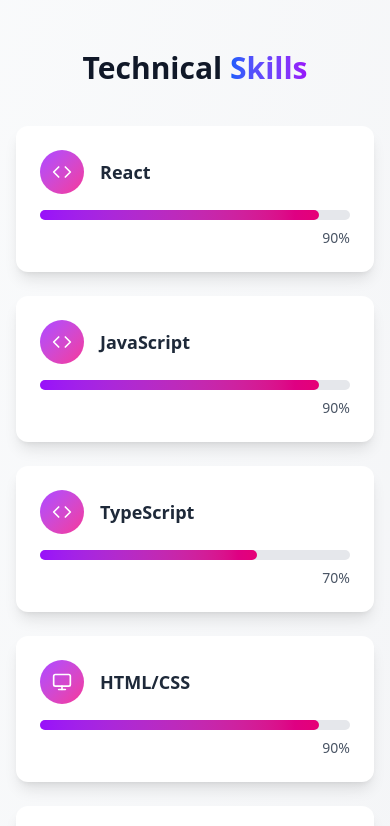
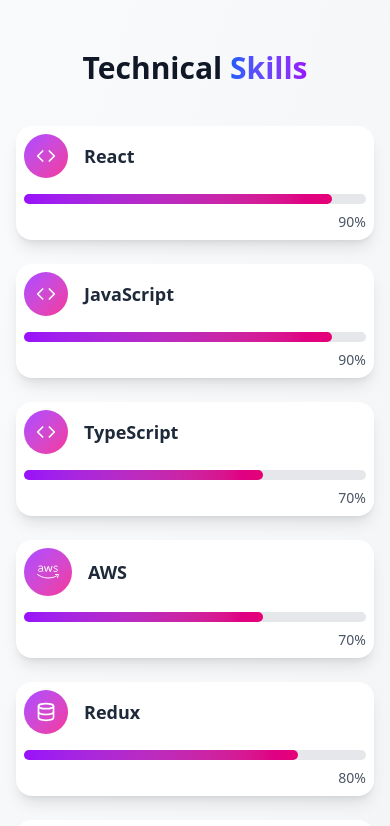
Before and after one commit to sandipnandy1/Portfolio, a React (Vite) app: page / in a window 390 px wide. Shown: the part 2080-2906 px from the top of the page. Built offline with nearby package versions, Linux system fonts and the light colour scheme.

Commit message:
Added responsive skills section

```diff
--- a/src/sections/Skill.tsx
+++ b/src/sections/Skill.tsx
@@ -1,51 +1,134 @@
-import { easeInOut, motion } from 'framer-motion';
+import { easeInOut, motion } from "framer-motion";
+import React from "react";
 
 export default function Skill() {
-
   const Icons = {
     Code: () => (
-          <svg className="w-5 h-5" viewBox="0 0 24 24" fill="none" stroke="currentColor" strokeWidth="2" strokeLinecap="round" strokeLinejoin="round">
+      <svg
+        className="w-5 h-5"
+        viewBox="0 0 24 24"
+        fill="none"
+        stroke="currentColor"
+        strokeWidth="2"
+        strokeLinecap="round"
+        strokeLinejoin="round"
+      >
         <polyline points="16 18 22 12 16 6"></polyline>
         <polyline points="8 6 2 12 8 18"></polyline>
       </svg>
     ),
-        Monitor: () => (
-          <svg className="w-5 h-5" viewBox="0 0 24 24" fill="none" stroke="currentColor" strokeWidth="2" strokeLinecap="round" strokeLinejoin="round">
-            <rect x="2" y="3" width="20" height="14" rx="2" ry="2"></rect>
-            <line x1="8" y1="21" x2="16" y2="21"></line>
-            <line x1="12" y1="17" x2="12" y2="21"></line>
+    AWS: () => (
+      <svg
+        xmlns="http://www.w3.org/2000/svg"
+        fill="none"
+        viewBox="0 0 24 24"
+        id="Amazon-Web-Service-Logo--Streamline-Logos"
+        height="24"
+        width="24"
+      >
+        <desc>
+          Amazon Web Service Logo Streamline Icon: https://streamlinehq.com
+        </desc>
+        <path
+          stroke="#ffffff"
+          stroke-linejoin="round"
+          d="m8.5 6 1.5 5.5h0.5l1.5 -5h0.5l1.5 5h0.5L16 6"
+          stroke-width="1"
+        ></path>
+        <path
+          stroke="#ffffff"
+          stroke-linejoin="round"
+          d="M21.5 6.5c-0.333 -0.167 -0.894 -0.5 -2 -0.5 -1.106 0 -1.5 0.623 -1.5 1.5 0 1.32 3.5 1.3 3.5 2.5 0 1.027 -0.625 1.532 -2 1.5 -1.375 -0.032 -2 -0.5 -2 -0.5"
+          stroke-width="1"
+        ></path>
+        <path
+          stroke="#ffffff"
+          stroke-linejoin="round"
+          d="M2.5 6.5c0.167 -0.167 0.8 -0.5 2 -0.5s2 0.5 2 1l0 3.5c0 0.4 0.415 0.961 0.582 1.128"
+          stroke-width="1"
+        ></path>
+        <path
+          stroke="#ffffff"
+          stroke-linejoin="round"
+          d="M6.5 9s-1.2 -0.5 -2 -0.5c-1.343 0 -2 0.877 -2 2 0 1 1 1 1.5 1 1.12 0 2.5 -1 2.5 -1"
+          stroke-width="1"
+        ></path>
+        <path
+          stroke="#ffffff"
+          stroke-linecap="round"
+          stroke-linejoin="round"
+          d="M1.5 14.5C3 15.667 7.2 18 12 18c4 0 7.667 -1.333 8.5 -2"
+          stroke-width="1"
+        ></path>
+        <path
+          stroke="#ffffff"
+          stroke-linecap="round"
+          stroke-linejoin="round"
+          d="M19.5 14.5h3l-1 3"
+          stroke-width="1"
+        ></path>
       </svg>
     ),
     Database: () => (
-          <svg className="w-5 h-5" viewBox="0 0 24 24" fill="none" stroke="currentColor" strokeWidth="2" strokeLinecap="round" strokeLinejoin="round">
+      <svg
+        className="w-5 h-5"
+        viewBox="0 0 24 24"
+        fill="none"
+        stroke="currentColor"
+        strokeWidth="2"
+        strokeLinecap="round"
+        strokeLinejoin="round"
+      >
         <ellipse cx="12" cy="5" rx="9" ry="3"></ellipse>
         <path d="M21 12c0 1.66-4 3-9 3s-9-1.34-9-3"></path>
         <path d="M3 5v14c0 1.66 4 3 9 3s9-1.34 9-3V5"></path>
       </svg>
     ),
     Globe: () => (
-          <svg className="w-5 h-5" viewBox="0 0 24 24" fill="none" stroke="currentColor" strokeWidth="2" strokeLinecap="round" strokeLinejoin="round">
+      <svg
+        className="w-5 h-5"
+        viewBox="0 0 24 24"
+        fill="none"
+        stroke="currentColor"
+        strokeWidth="2"
+        strokeLinecap="round"
+        strokeLinejoin="round"
+      >
         <circle cx="12" cy="12" r="10"></circle>
         <line x1="2" y1="12" x2="22" y2="12"></line>
         <path d="M12 2a15.3 15.3 0 014 10 15.3 15.3 0 01-4 10 15.3 15.3 0 01-4-10 15.3 15.3 0 014-10z"></path>
       </svg>
     ),
     Paintbrush: () => (
-          <svg className="w-5 h-5" viewBox="0 0 24 24" fill="none" stroke="currentColor" strokeWidth="2" strokeLinecap="round" strokeLinejoin="round">
+      <svg
+        className="w-5 h-5"
+        viewBox="0 0 24 24"
+        fill="none"
+        stroke="currentColor"
+        strokeWidth="2"
+        strokeLinecap="round"
+        strokeLinejoin="round"
+      >
         <path d="M18 3v18h-6V3z"></path>
         <path d="M12 14.5a3 3 0 01-3 3H3v-6h6a3 3 0 013 3z"></path>
       </svg>
-        )
+    ),
   };
 
   const getIconByClass = (iconClass: unknown) => {
-        switch(iconClass) {
-          case 'code': return <Icons.Code />;
-          case 'monitor': return <Icons.Monitor />;
-          case 'database': return <Icons.Database />;
-          case 'globe': return <Icons.Globe />;
-          case 'paintbrush': return <Icons.Paintbrush />;
-          default: return <Icons.Code />;
+    switch (iconClass) {
+      case "code":
+        return <Icons.Code />;
+      case "aws":
+        return <Icons.AWS />;
+      case "database":
+        return <Icons.Database />;
+      case "globe":
+        return <Icons.Globe />;
+      case "paintbrush":
+        return <Icons.Paintbrush />;
+      default:
+        return <Icons.Code />;
     }
   };
 
@@ -53,11 +136,11 @@
     { name: "React", level: 90, iconClass: "code" },
     { name: "JavaScript", level: 90, iconClass: "code" },
     { name: "TypeScript", level: 70, iconClass: "code" },
-        { name: "HTML/CSS", level: 90, iconClass: "monitor" },
+    { name: "AWS", level: 70, iconClass: "aws" },
     { name: "Redux", level: 80, iconClass: "database" },
     { name: "Node.js", level: 70, iconClass: "code" },
     { name: "MSSQL && MongoDB", level: 70, iconClass: "database" },
-        { name: "Tailwind CSS", level: 80, iconClass: "paintbrush" }
+    { name: "Tailwind CSS", level: 80, iconClass: "paintbrush" },
   ];
 
   return (
@@ -102,22 +185,25 @@
                   visible: { opacity: 1, y: 0 },
                 }}
                 transition={{ duration: 0.4, ease: "easeOut" }}
-                className="bg-white rounded-xl shadow-lg overflow-hidden transition-all duration-300 hover:shadow-xl hover:-translate-y-1"
+                className="bg-white sm:rounded-xl rounded-2xl shadow-lg overflow-hidden transition-all duration-300 hover:shadow-xl hover:-translate-y-1"
               >
-                <div className="p-6">
+                <div className="sm:p-4 p-2">
                   <div className="flex items-center mb-4">
-                    <div className="p-3 rounded-full bg-gradient-to-br from-purple-500 to-pink-500 text-white mr-4">
+                    <div className="sm:p-1 p-3 rounded-full bg-gradient-to-br from-purple-500 to-pink-500 text-white mr-4">
                       {getIconByClass(skill.iconClass)}
                     </div>
                     <h3 className="text-lg font-bold text-gray-800">
                       {skill.name}
                     </h3>
                   </div>
-                  <div className="w-full bg-gray-200 rounded-full h-2.5">
-                    <div
+                  <div className="justify-end w-full bg-gray-200 rounded-full h-2.5">
+                    <motion.div
                       className="h-2.5 rounded-full bg-gradient-to-r from-purple-600 to-pink-600"
                       style={{ width: `${skill.level}%` }}
-                    ></div>
+                      initial={{ width: 0 }}
+                      whileInView={{ width: `${skill.level}%` }}
+                      transition={{ duration: 1, ease: "easeOut" }}
+                    ></motion.div>
                   </div>
                   <div className="flex justify-end mt-2">
                     <span className="text-sm text-gray-600 font-medium">
```
Lines whose indentation alone changed are shown as unchanged.
